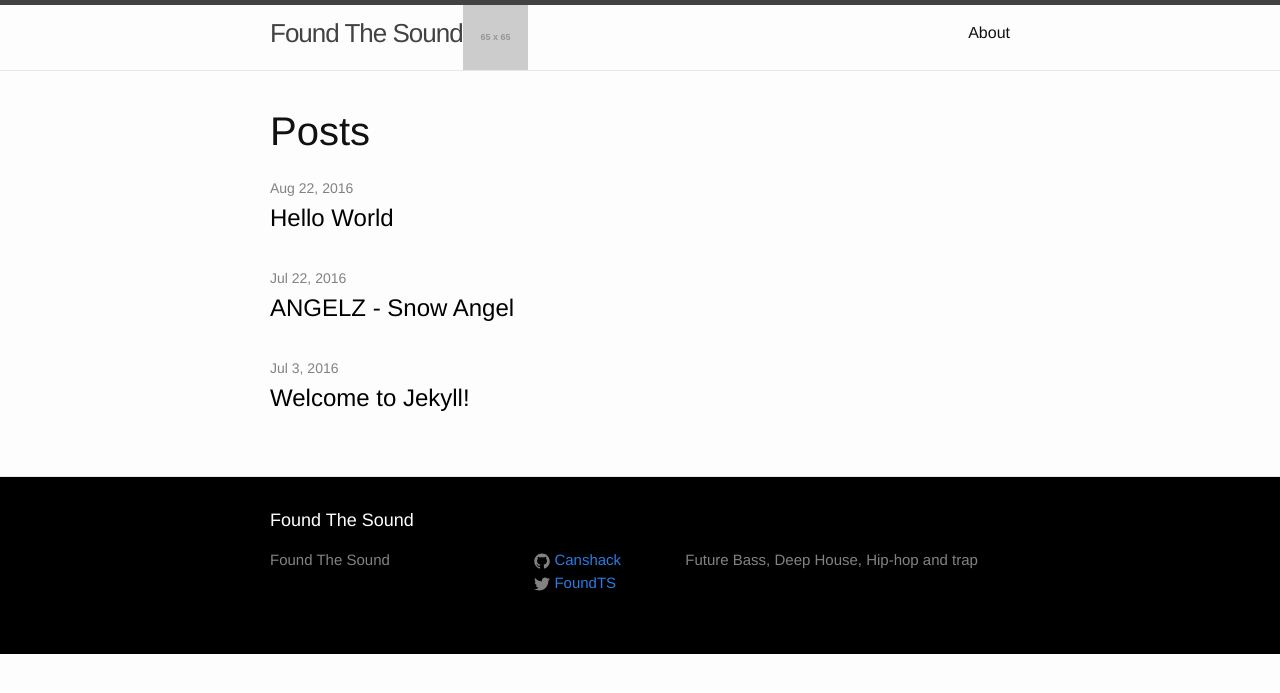
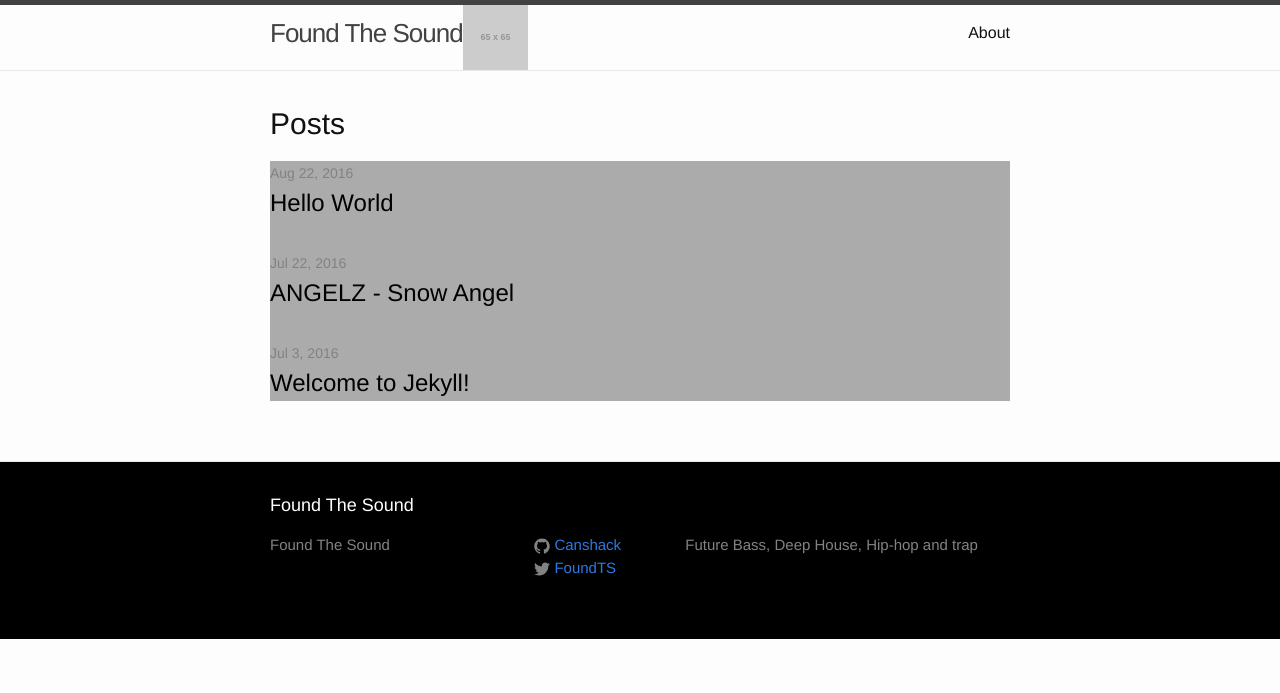
Before and after one commit to tfrenchy/Canshack.github.io, a Jekyll site: the page built from index.html, in a window 1280 px wide. Shown: the top 693 px of the page. Built offline with Jekyll 4.4.1, drawn with Linux system fonts in a browser that asks for light colours.

Commit message:
Update _layout.scss

```diff
--- a/_sass/_layout.scss
+++ b/_sass/_layout.scss
@@ -174,10 +174,11 @@
 }
 
 .page-heading {
-    font-size: 40px;
+    font-size: 30px;
 }
 
 .post-list {
+    background-color: #ababab;
     margin-left: 0;
     list-style: none;
 
```
